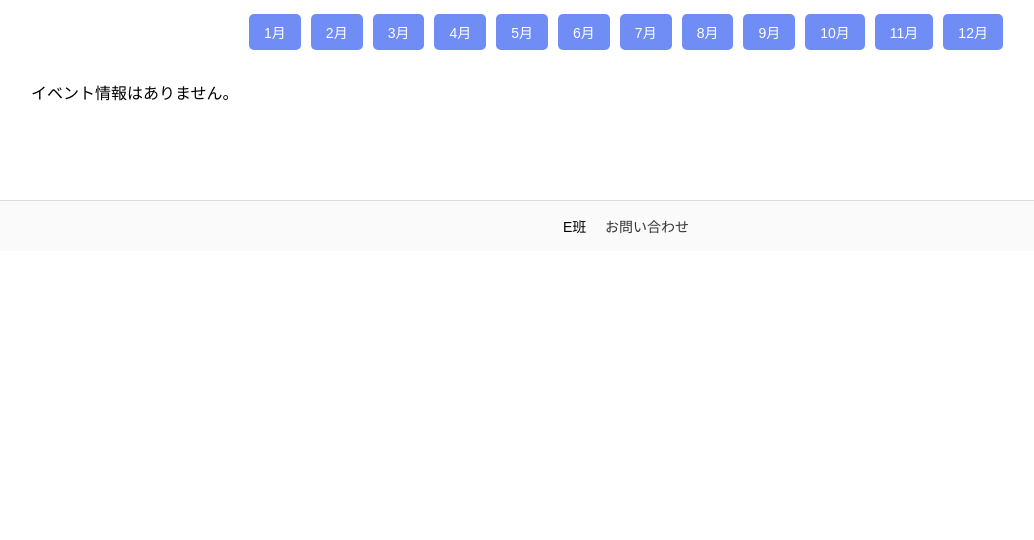
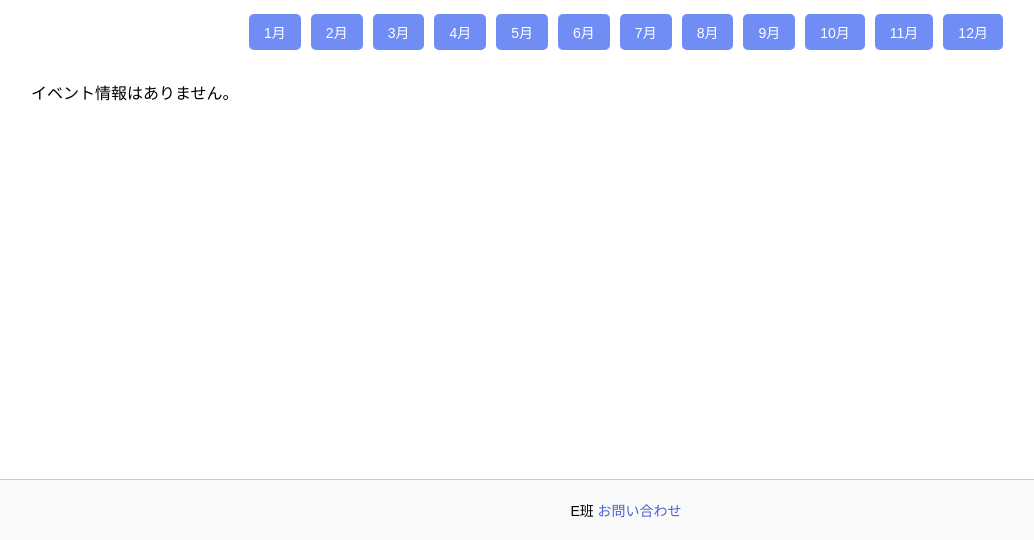
Before and after one commit to Joe-Takayama/spot_app, a Django app: page /home/event/chart/ in a window 1280 px wide. Shown: the part 260-800 px from the top of the page, without its empty margins (14-1048 px from the left). Run offline with Django 5.2, Linux system fonts and the light colour scheme; data that the repository does not hold is empty.

Commit message:
フッターのよけいなの削除

```diff
--- a/spotproject/spotapp/static/css/event_chart.css
+++ b/spotproject/spotapp/static/css/event_chart.css
@@ -91,24 +91,3 @@
     margin: 4px 0;
     color: #555;
 }
-
-/* =========================
-    フッター
-========================= */
-.footer {
-    text-align: center;
-    margin-top: 40px;
-    padding: 15px 0;
-    border-top: 1px solid #ddd;
-    font-size: 14px;
-}
-
-.footer a {
-    margin-left: 15px;
-    text-decoration: none;
-    color: #333;
-}
-
-.footer a:hover {
-    text-decoration: underline;
-}
```
